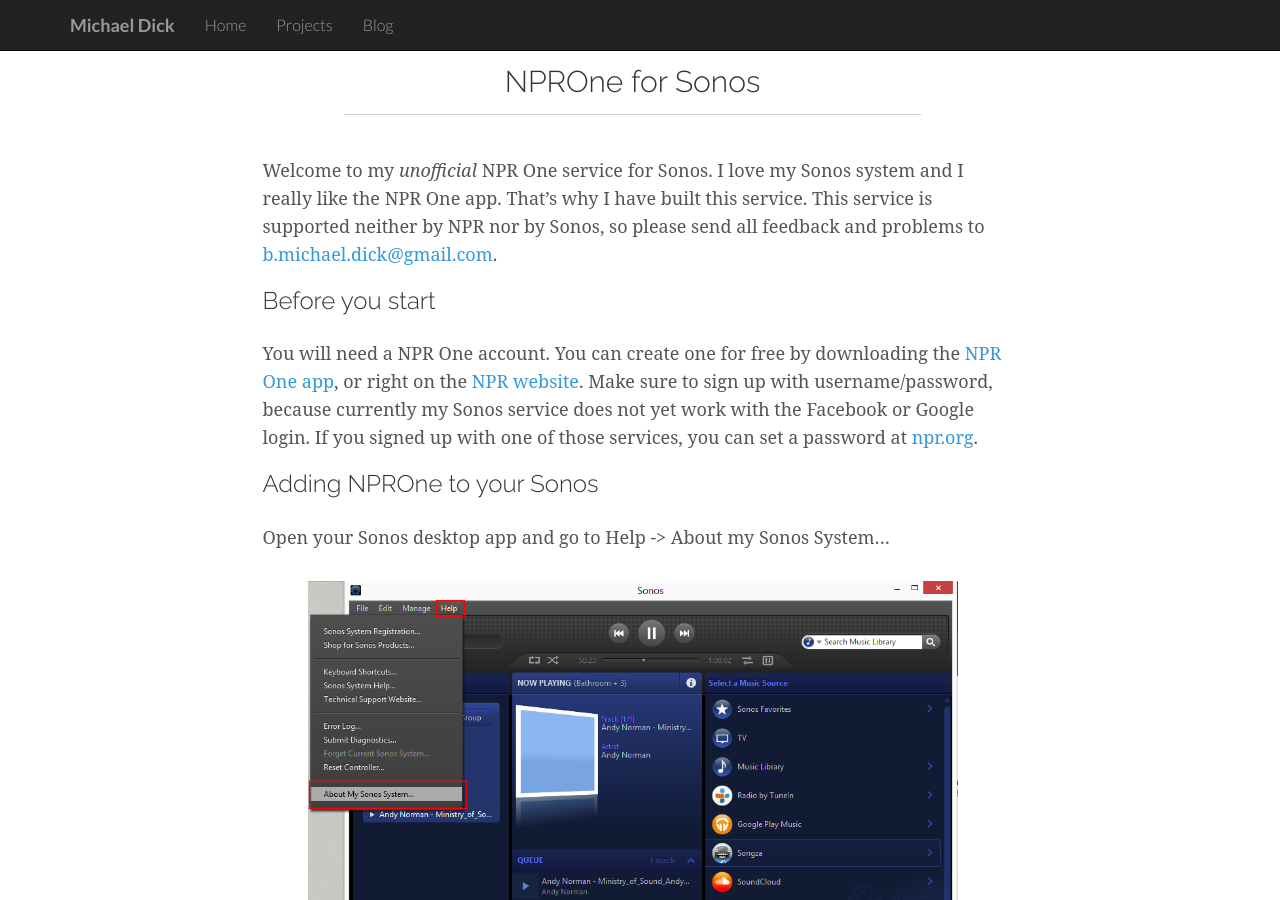
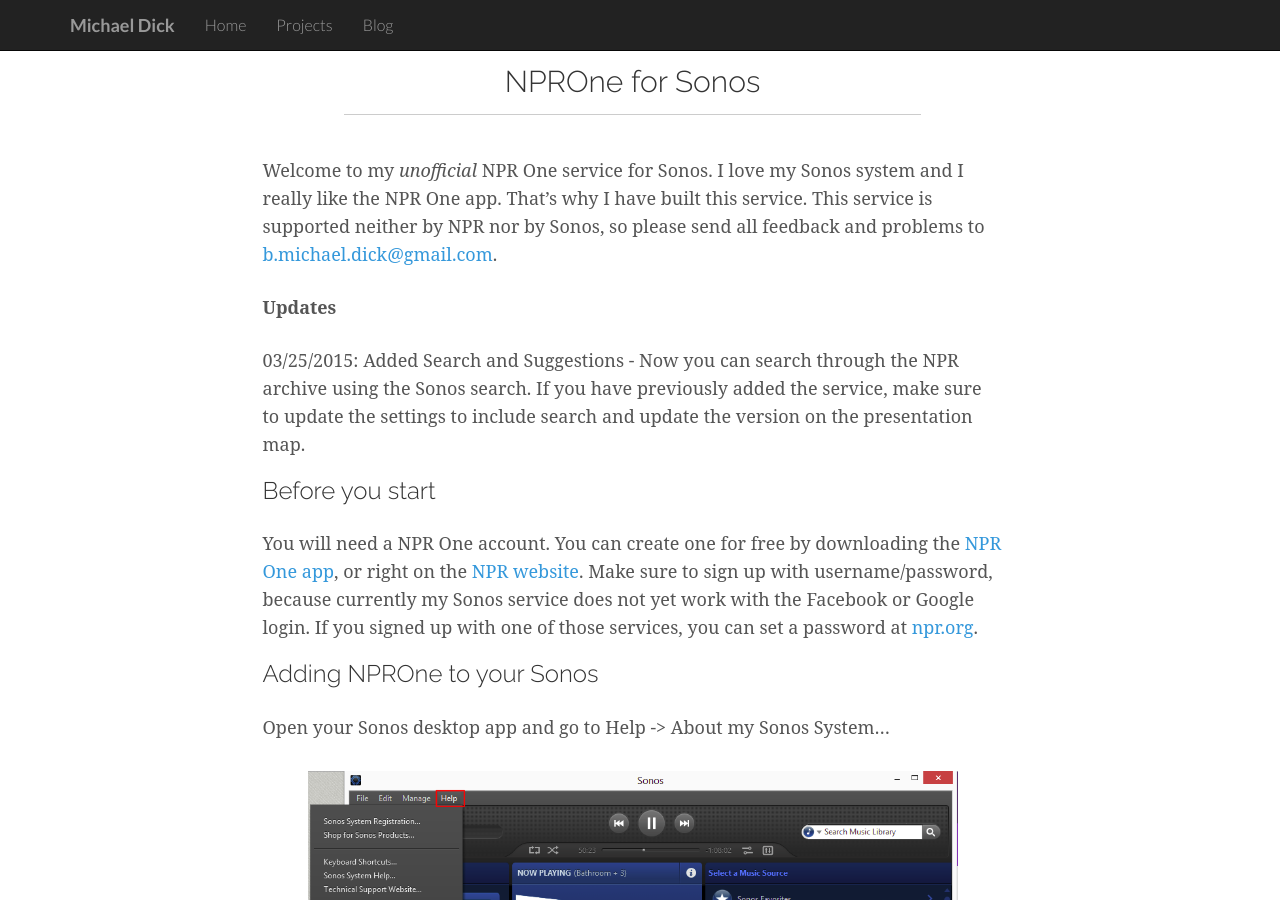
Before and after one commit to bertique/bertique.github.io, a Jekyll site: the page built from sonosnpr.md, in a window 1280 px wide and 900 px high. Built offline with Jekyll 4.4.1, drawn with Linux system fonts in a browser that asks for light colours; some of the changed text lies outside the part shown.

Commit message:
Sonos NPR One search and suggestions update

```diff
--- a/sonosnpr.md
+++ b/sonosnpr.md
@@ -10,6 +10,10 @@
 ---
 
 Welcome to my *unofficial* NPR One service for Sonos. I love my Sonos system and I really like the NPR One app. That's why I have built this service. This service is supported neither by NPR nor by Sonos, so please send all feedback and problems to [b.michael.dick@gmail.com](mailto:b.michael.dick@gmail.com).
+
+**Updates**
+
+03/25/2015: Added Search and Suggestions - Now you can search through the NPR archive using the Sonos search. If you have previously added the service, make sure to update the settings to include search and update the version on the presentation map.
 
 ### Before you start
 You will need a NPR One account. You can create one for free by downloading the [NPR One app](http://www.npr.org/about/products/npr-one/), or right on the [NPR website](http://www.npr.org/templates/reg/). Make sure to sign up with username/password, because currently my Sonos service does not yet work with the Facebook or Google login. If you signed up with one of those services, you can set a password at [npr.org](https://npr.org/login).
@@ -33,16 +37,21 @@
 4. **Secure Endpoint URL:** https://sonosnprone.herokuapp.com/soap
 5. **Polling Interval:** 3600
 6. **Authentication SOAP header policy:** Session ID
-7. **Strings table:** http://sonosnprone.herokuapp.com/static/strings.xml
-8. **Presentation map:** http://sonosnprone.herokuapp.com/static/presentationMap.xml
+7. **Strings table:**
+ * Version: 2
+ * Uri: http://sonosnprone.herokuapp.com/static/strings.xml
+8. **Presentation map:**
+ * Version: 2
+ * Uri: http://sonosnprone.herokuapp.com/static/presentationMap.xml
 9. **Container Type:**
  * Music Service
 11. **Capabilities:**
+ * Search
  * Playback duration logging at track end
  * Playback event logging during track play
  * Extended Metadata (for MOAPI-based InfoView)
 
-![screenshot](/img/sonos-nprone/sonos-add.png)
+![screenshot](/img/sonos-nprone/sonos-add2.png)
 
 Go back to your Sonos app and choose Add Music Service. You should now find NPROne in the list of services.
 
@@ -58,7 +67,7 @@
 
 Now you are all set and can start listening to NPR One. You can skip and favourite stories just like in the NPR One app. Changing your NPR home station is currently not supported, however if you change it in the NPROne mobile app, the Sonos service will pick up the new station.
 
-![screenshot](/img/sonos-nprone/sonos-done.png)
+![screenshot](/img/sonos-nprone/sonos-done2.png)
 
 Feel free to reach out with any questions or issues at [b.michael.dick@gmail.com](mailto:b.michael.dick@gmail.com).
 
```
Also changed, not shown: img/sonos-nprone/sonos-add2.png (added), img/sonos-nprone/sonos-done2.png (added).
